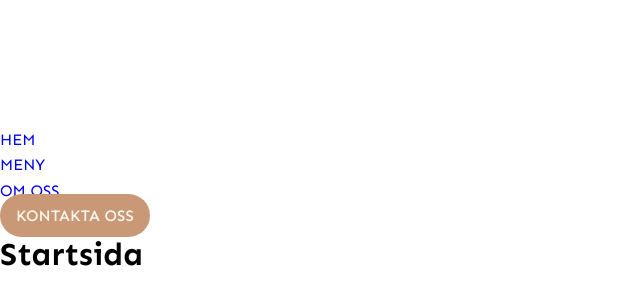
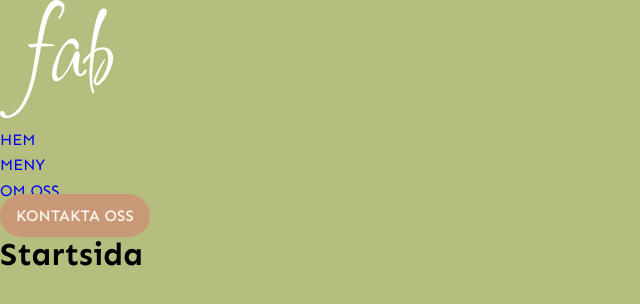
Before and after one commit to Punttt/fab-frontend, a website built with Vite: page index.html in a window 1280 px wide. Shown: the whole page, without its empty margins (0-640 px from the left). Built offline with nearby package versions, Linux system fonts and the light colour scheme.

Commit message:
lägger till bg för att se bättre under bygget

```diff
--- a/src/styles/main.scss
+++ b/src/styles/main.scss
@@ -41,6 +41,7 @@ body {
     font-family: "Sen", sans-serif;
     font-size: 16px;
     line-height: 1.6;
+    background-color: #B5BE7F;
 }
 
 
```
